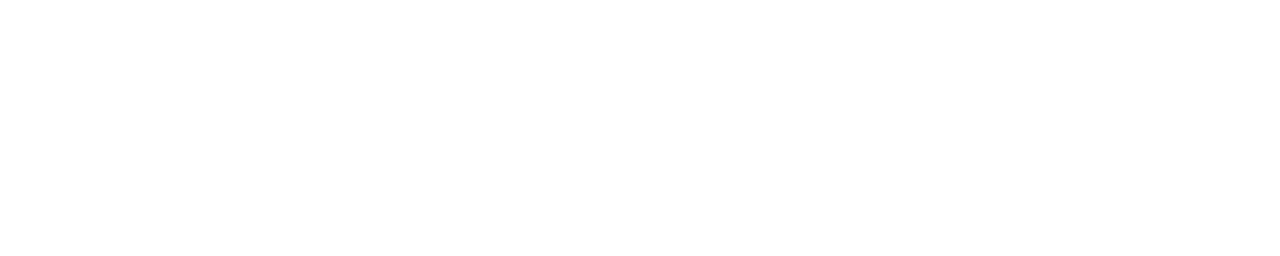
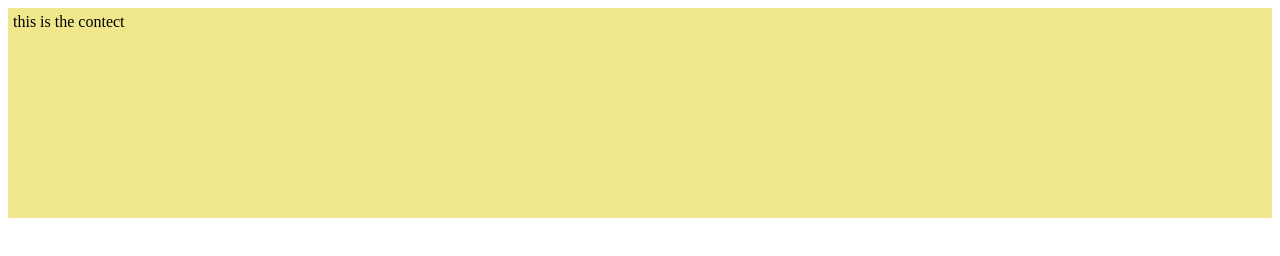
Before and after one commit to mo734jeep/lec-8-mujeep, a plain HTML site: page index.html in a window 1280 px wide. Drawn offline with Linux system fonts and the light colour scheme.

Commit message:
adding cotent div

```diff
--- a/index.html
+++ b/index.html
@@ -7,6 +7,6 @@
     <link rel="stylesheet" href="style.css">
 </head>
 <body>
-
+    <div class="content">this is the contect</div>
 </body>
 </html>
--- a/style.css
+++ b/style.css
@@ -0,0 +1,5 @@
+.content{
+    background-color: khaki;
+    height: 200px;
+    padding: 5px;
+}
```
